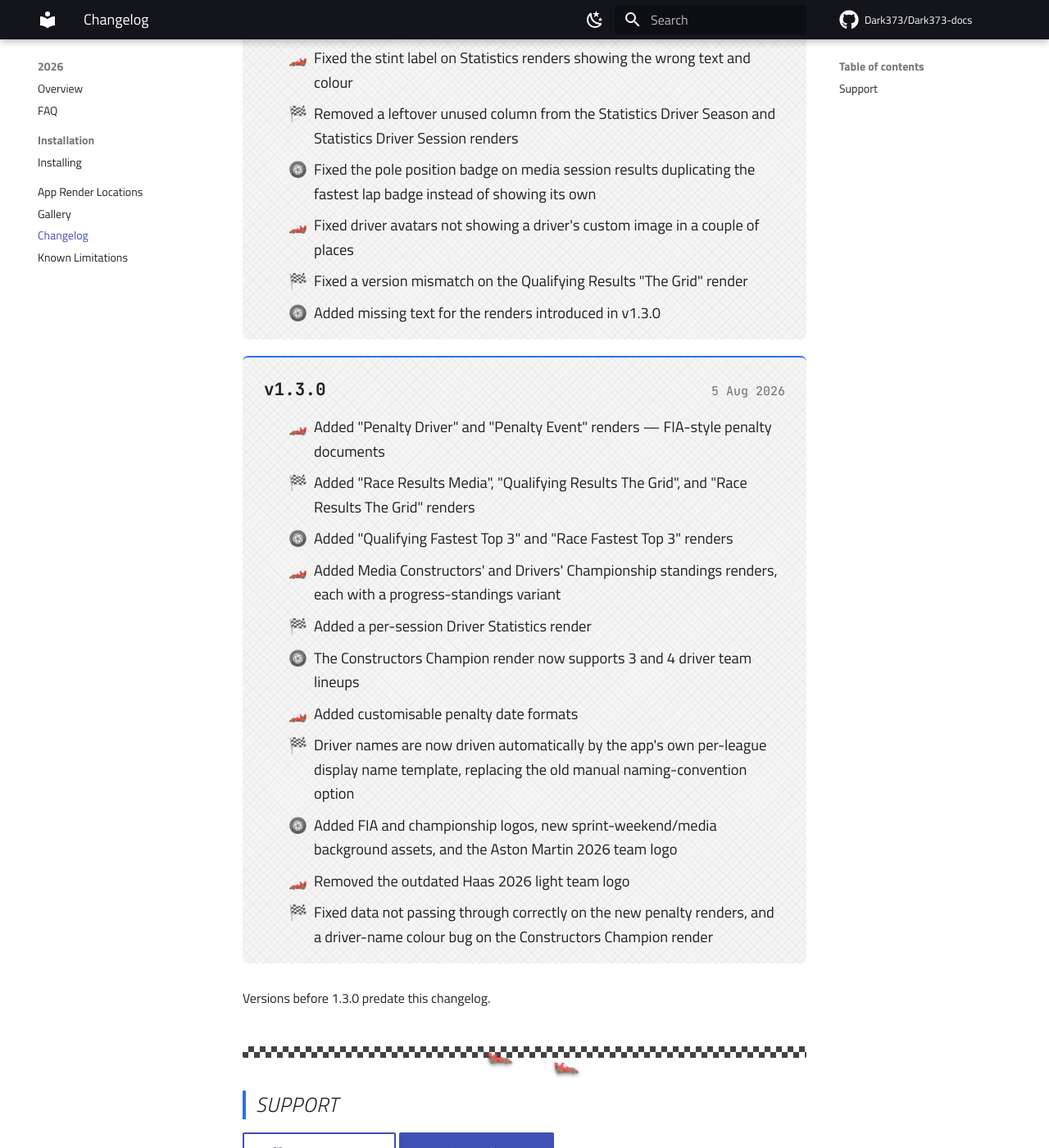
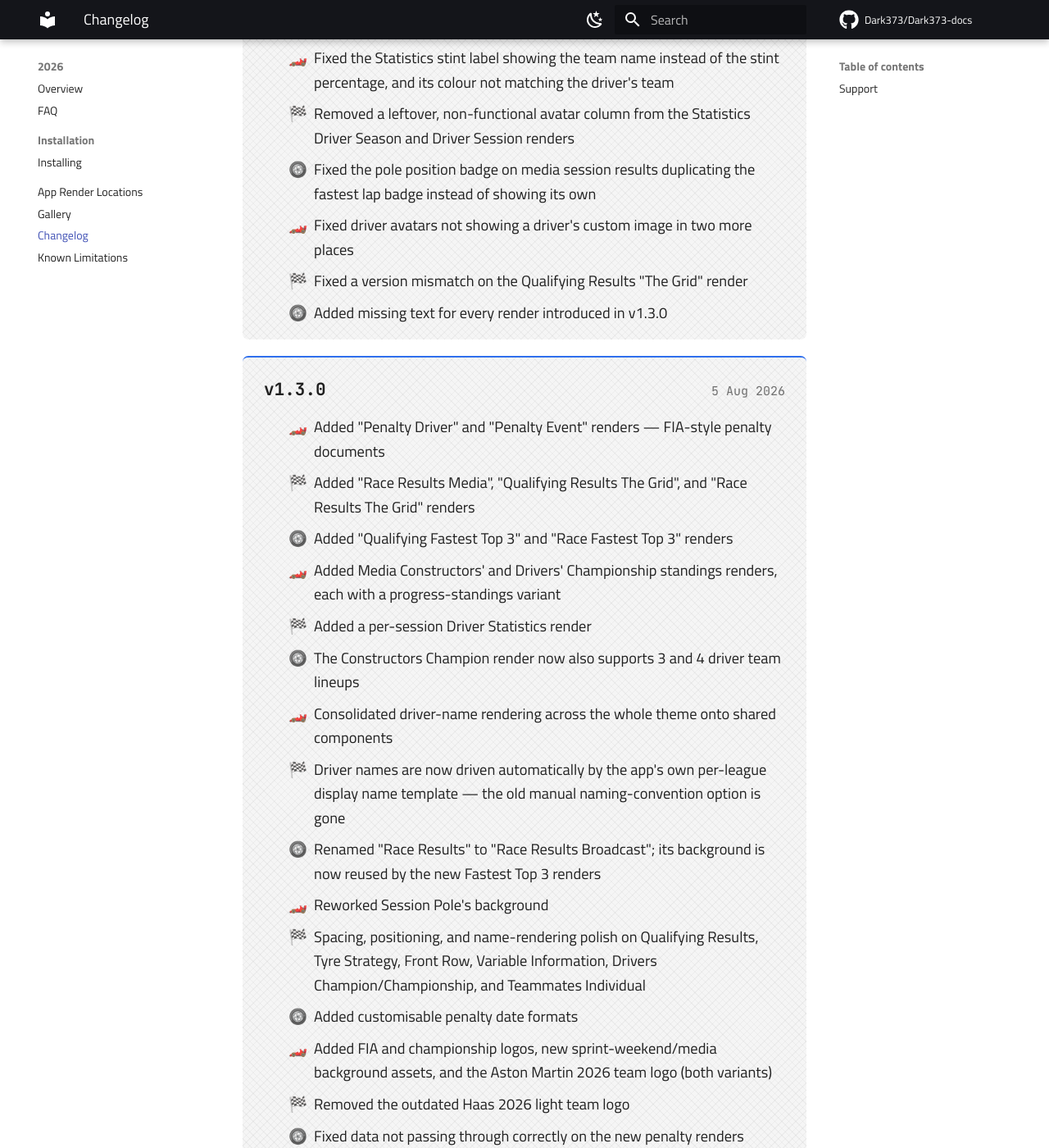
Before and after one commit to Dark373/Dark373-docs, an MkDocs documentation site: the page built from docs/project-1/changelog.md, in a window 1280 px wide and 1400 px high, scrolled down 345 px. Shown: the whole window at 82% size. Built offline with MkDocs 1.6.1 and Material for MkDocs 9.7.7, drawn with Linux system fonts in a browser that asks for light colours; comment, search, counter and statistics services are not loaded.

Commit message:
Cover every source changelog item on the 2026 Changelog page
The first pass over-trimmed - dropped the Race Results rename, the
Session Pole rework, the cross-render spacing/naming polish pass, and
the driver-name component consolidation. Added all of them back as
their own one-line bullets, kept every existing bullet to one line
too. Still excludes pure repo housekeeping (CLAUDE.md/README.md
additions) - nothing there for a theme user.

v1.3.1: 6 bullets, one per source item. v1.3.0: 16 bullets, matching
every distinct change bar the two doc-file additions.

Rebuilt and confirmed via the built HTML (22 <li>, zero leaked
markdown) and a screenshot before pushing.

```diff
--- a/docs/project-1/changelog.md
+++ b/docs/project-1/changelog.md
@@ -12,12 +12,12 @@ Every release of the F1 2026 theme, newest first.
 <span class="f1-release-date">6 Aug 2026</span>
 </div>
 
-- Fixed the stint label on Statistics renders showing the wrong text and colour
-- Removed a leftover unused column from the Statistics Driver Season and Statistics Driver Session renders
+- Fixed the Statistics stint label showing the team name instead of the stint percentage, and its colour not matching the driver's team
+- Removed a leftover, non-functional avatar column from the Statistics Driver Season and Driver Session renders
 - Fixed the pole position badge on media session results duplicating the fastest lap badge instead of showing its own
-- Fixed driver avatars not showing a driver's custom image in a couple of places
+- Fixed driver avatars not showing a driver's custom image in two more places
 - Fixed a version mismatch on the Qualifying Results "The Grid" render
-- Added missing text for the renders introduced in v1.3.0
+- Added missing text for every render introduced in v1.3.0
 
 </div>
 
@@ -33,12 +33,17 @@ Every release of the F1 2026 theme, newest first.
 - Added "Qualifying Fastest Top 3" and "Race Fastest Top 3" renders
 - Added Media Constructors' and Drivers' Championship standings renders, each with a progress-standings variant
 - Added a per-session Driver Statistics render
-- The Constructors Champion render now supports 3 and 4 driver team lineups
+- The Constructors Champion render now also supports 3 and 4 driver team lineups
+- Consolidated driver-name rendering across the whole theme onto shared components
+- Driver names are now driven automatically by the app's own per-league display name template — the old manual naming-convention option is gone
+- Renamed "Race Results" to "Race Results Broadcast"; its background is now reused by the new Fastest Top 3 renders
+- Reworked Session Pole's background
+- Spacing, positioning, and name-rendering polish on Qualifying Results, Tyre Strategy, Front Row, Variable Information, Drivers Champion/Championship, and Teammates Individual
 - Added customisable penalty date formats
-- Driver names are now driven automatically by the app's own per-league display name template, replacing the old manual naming-convention option
-- Added FIA and championship logos, new sprint-weekend/media background assets, and the Aston Martin 2026 team logo
+- Added FIA and championship logos, new sprint-weekend/media background assets, and the Aston Martin 2026 team logo (both variants)
 - Removed the outdated Haas 2026 light team logo
-- Fixed data not passing through correctly on the new penalty renders, and a driver-name colour bug on the Constructors Champion render
+- Fixed data not passing through correctly on the new penalty renders
+- Fixed a driver-name colour bug on the Constructors Champion render
 
 </div>
 
```
